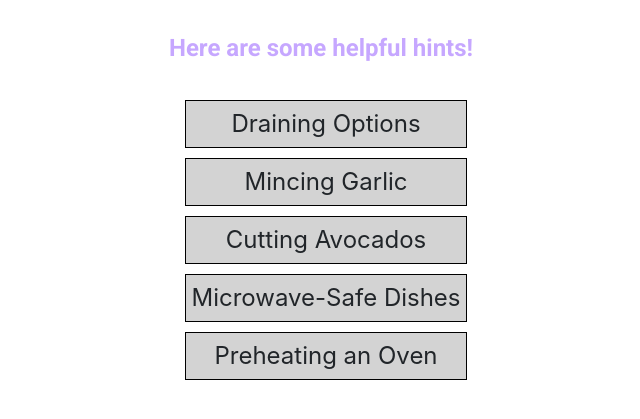
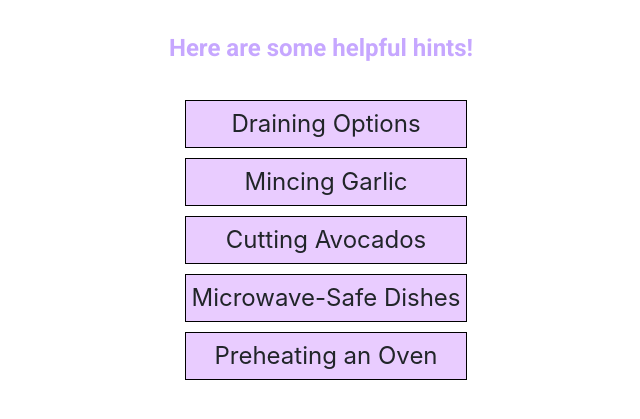
Before and after one commit to lee-youngseo/cooking_college, a Flask app: page /hints in a window 1280 px wide. Shown: the part 67-486 px from the top of the page, without its empty margins (319-959 px from the left). Run offline with Flask 3, Linux system fonts and the light colour scheme; some libraries are stand-ins or nearby versions.

Commit message:
Restyle hint home page buttons.

```diff
--- a/static/main.css
+++ b/static/main.css
@@ -226,11 +226,15 @@
 .hint-start{
     border: thin solid black;
     font-size: 24px;
-    background-color: lightgray;
+    background-color: #e9ccff;
     margin-top: 10px;
     text-align: center;
     padding: 5px;
     cursor: pointer;
+}
+
+.hint-start:hover {
+    background-color:  #e0ff78;
 }
 
 #recipe-redirect{
```
